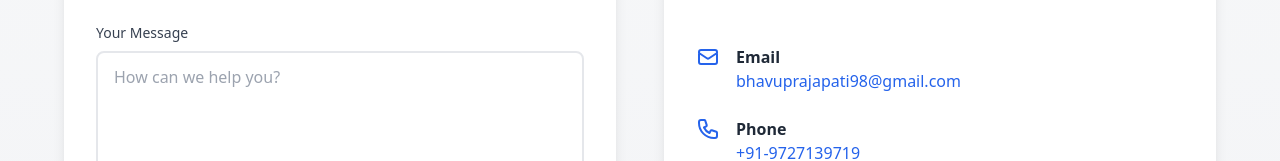
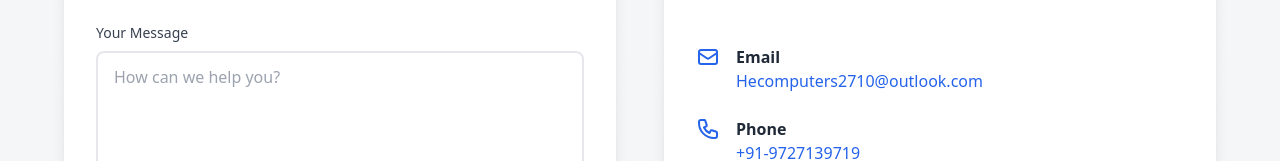
Before and after one commit to Krunal2206/ClientBusinessWebsite, a Next.js app: page / in a window 1280 px wide. Shown: the part 3218-3379 px from the top of the page. Built offline with nearby package versions, Linux system fonts and the light colour scheme.

Commit message:
email updated

```diff
--- a/components/ContactUs.js
+++ b/components/ContactUs.js
@@ -65,9 +65,8 @@ export default function ContactUsSection() {
                 </div>
                 <div>
                   <p className="font-semibold text-gray-800">Email</p>
-                  <a href="mailto:bhavuprajapati98@gmail.com" className="text-blue-600 hover:text-blue-700">
-                    bhavuprajapati98@gmail.com
-                  </a>
+                  <a href="mailto:Hecomputers2710@outlook.com" className="text-blue-600 hover:text-blue-700">
+                  Hecomputers2710@outlook.com                  </a>
                 </div>
               </div>
 
```
